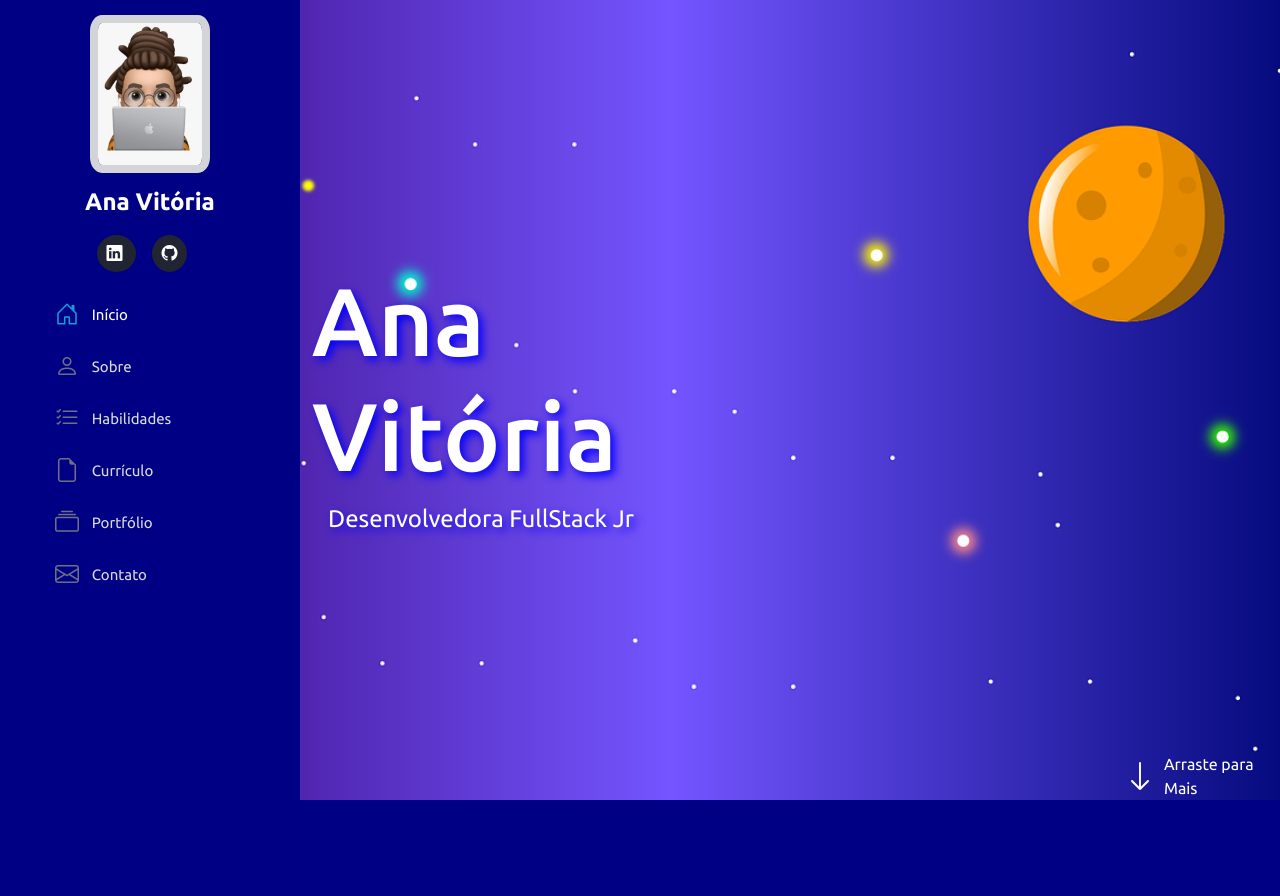
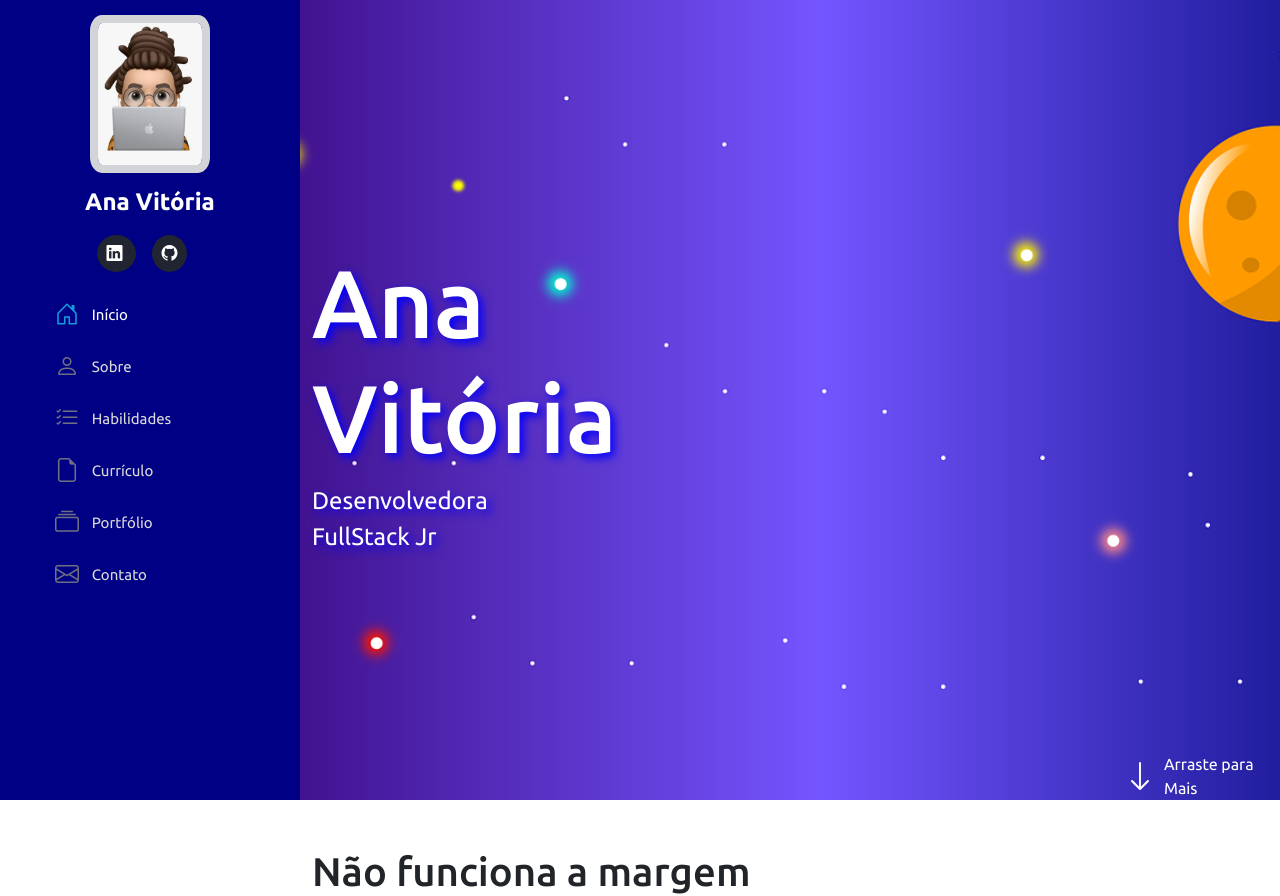
Before and after one commit to anavitoriassousa/projeto-portfolio, a Flask app: page / in a window 1280 px wide. Before the commit the page ends 800 px from the top, so only its background shows below. Run offline with Flask 3, Linux system fonts and the light colour scheme; some libraries are stand-ins or nearby versions.

Commit message:
Sessão Sobre pronta

```diff
--- a/templates/index.html
+++ b/templates/index.html
@@ -53,17 +53,23 @@
 
     <main id="main">
         <section id="inicio" class="row m-0 p-0">
-            <div class="col-md-6 d-flex justify-content-center align-items-center flex-column">
+            <div class="col-md-5 d-flex justify-content-center align-items-center flex-column">
                 <h2 class="text-white text-shadow">Ana Vitória</h2>
                 <span id="subtitle" class="text-white text-shadow">Desenvolvedora FullStack Jr</span>
             </div>
 
-            <div class="col-md-6 d-flex justify-content-end align-items-end">
+            <div class="col-md-7 d-flex justify-content-end align-items-end">
                 <div id="arraste" class="d-flex align-items-center">
                     <i class="bi bi-arrow-down text-white pe-2 fs-2"></i>
                     <a href="">Arraste para Mais</a>
                 </div>
             </div>
+        </section>
+
+        <section class="container mt-5"id="sobre">
+
+          <h1>Não funciona a margem</h1>
+
         </section>
     </main>
 
```
Also changed, not shown: static/style.css (line endings or trailing spaces).
